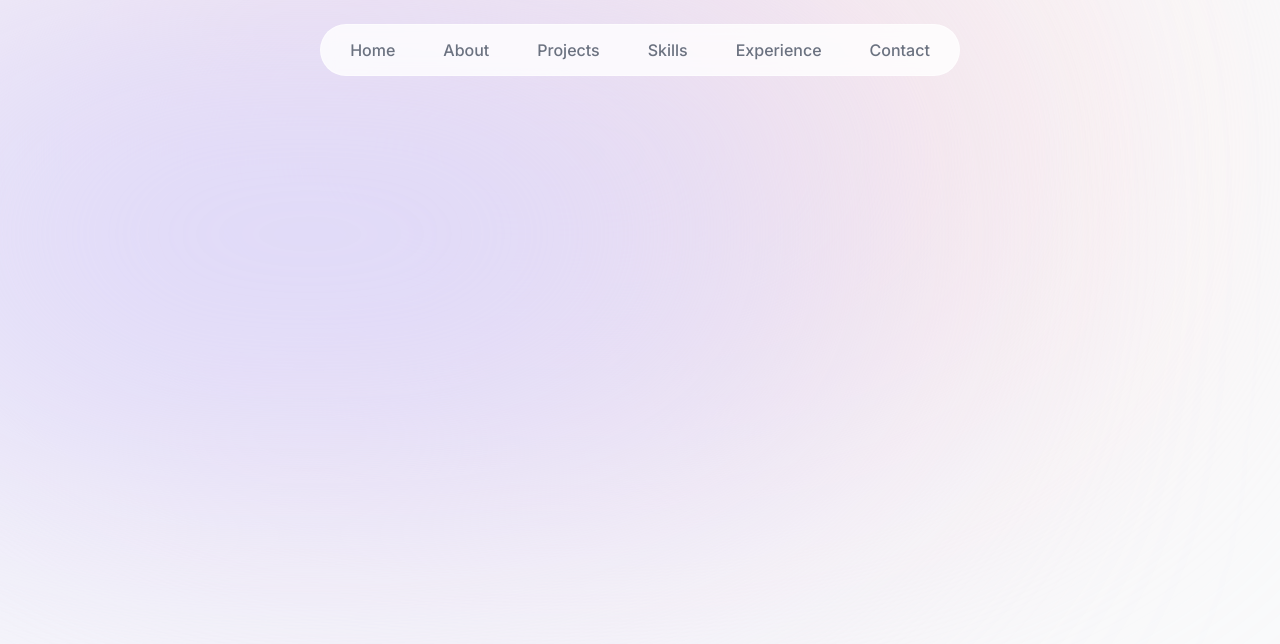
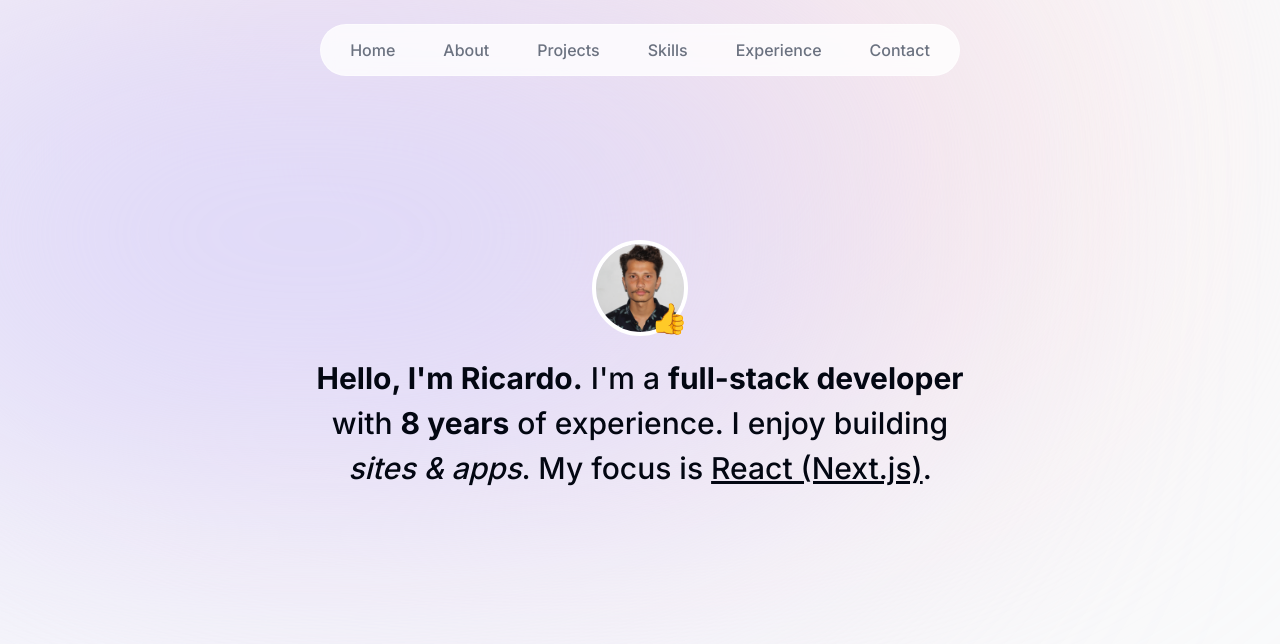
Before and after one commit to devhumayun/portfolio, a Next.js app: page / in a window 1280 px wide. Shown: the top 644 px of the page. Built offline with nearby package versions, Linux system fonts and the light colour scheme.

Commit message:
Working on intro section

```diff
--- a/app/layout.tsx
+++ b/app/layout.tsx
@@ -17,7 +17,7 @@ export default function RootLayout({
 }) {
   return (
     <html lang="en">
-      <body className={`${inter.className} bg-gray-50 text-gray-950 relative`}>
+      <body className={`${inter.className} bg-gray-50 text-gray-950 relative pt-36 sm:pt-[15rem]`}>
 
         <div className="bg-[#fbe2e3] absolute top-[-6rem] -z-10 right-[11rem] h-[31.25rem] w-[31.25rem] rounded-full blur-[10rem] sm:w-[68.75rem] dark:bg-[#d1b6b7]"></div>
 
--- a/app/page.tsx
+++ b/app/page.tsx
@@ -1,7 +1,9 @@
+import Intro from "@/components/intro";
 
 export default function Home() {
   return (
-    <main className="">
+    <main className="flex flex-col items-center px-5">
+      <Intro />
     </main>
   )
 }
--- a/components/header.tsx
+++ b/components/header.tsx
@@ -16,9 +16,12 @@ const Header = () => {
            <ul className='flex w-[22rem] flex-wrap items-center justify-center gap-y-1 text-[o.9rem] font-medium text-gray-500 sm:w-[initial] sm:flex-nowrap sm:gap-6'>
             {
                 links.map((link) =>
-                    <li key={link.hash} className='h-3/4 flex items-center justify-center relative'>
+                    <motion.li key={link.hash} className='h-3/4 flex items-center justify-center relative'
+                    initial={{y:-100, opacity:0}}
+                    animate={{y:0, opacity:1}}
+                    >
                         <Link href={link.hash} className='flex w-full items-center justify-center px-3 py-3 hover:text-gray-950 transition dark:text-gray-500 dark:hover:text-gray-300'>{link.name}</Link>
-                    </li>
+                    </motion.li>
                 )
             }
            </ul>
--- /dev/null
+++ b/components/intro.tsx
@@ -0,0 +1,56 @@
+"use client"
+import Image from "next/image";
+import author from "@/public/author.JPG";
+import { motion } from 'framer-motion'
+import React from "react";
+
+const Intro = () => {
+  return (
+    <section className="max-w-[45rem] text-center mb-24 sm:mb-0">
+      <div className="flex justify-center items-center ">
+        <div className="relative">
+          <motion.div
+            initial={{opacity: 0, scale:0}}
+            animate={{opacity: 1, scale:1}}
+            transition={{
+                type:"tween",
+                duration: 0.3
+            }}
+          >
+            <Image
+              src={author}
+              alt="Humayun Kabir"
+              height="192"
+              width="192"
+              priority={true}
+              className="w-24 h-24 object-cover rounded-full border-[.3rem] border-white "
+            />
+          </motion.div>
+            <motion.span className="text-3xl absolute bottom-0 right-0"
+                initial={{opacity: 0, scale: 0}}
+                animate={{opacity: 1, scale: 1}}
+                transition={{
+                    type:"spring",
+                    stiffness:120,
+                    delay: 0.1,
+                    duration: 0.5
+                }}
+            > 👍
+            </motion.span>
+        </div>
+      </div>
+      <motion.p className="text-2xl font-medium !leading-[1.5] mt-5 px-5 sm:text-3xl"
+        initial={{opacity: 0, y:100}}
+        animate={{opacity: 1, y: 0}}
+      >
+        <span className="font-bold">Hello, I'm Ricardo.</span> I'm a{" "}
+        <span className="font-bold">full-stack developer</span> with{" "}
+        <span className="font-bold">8 years</span> of experience. I enjoy
+         building <span className="italic">sites & apps</span>. My focus is{" "}
+         <span className="underline">React (Next.js)</span>.
+      </motion.p>
+    </section>
+  );
+};
+
+export default Intro;
```
Also changed, not shown: .eslintrc.json, public/author.JPG (added).
